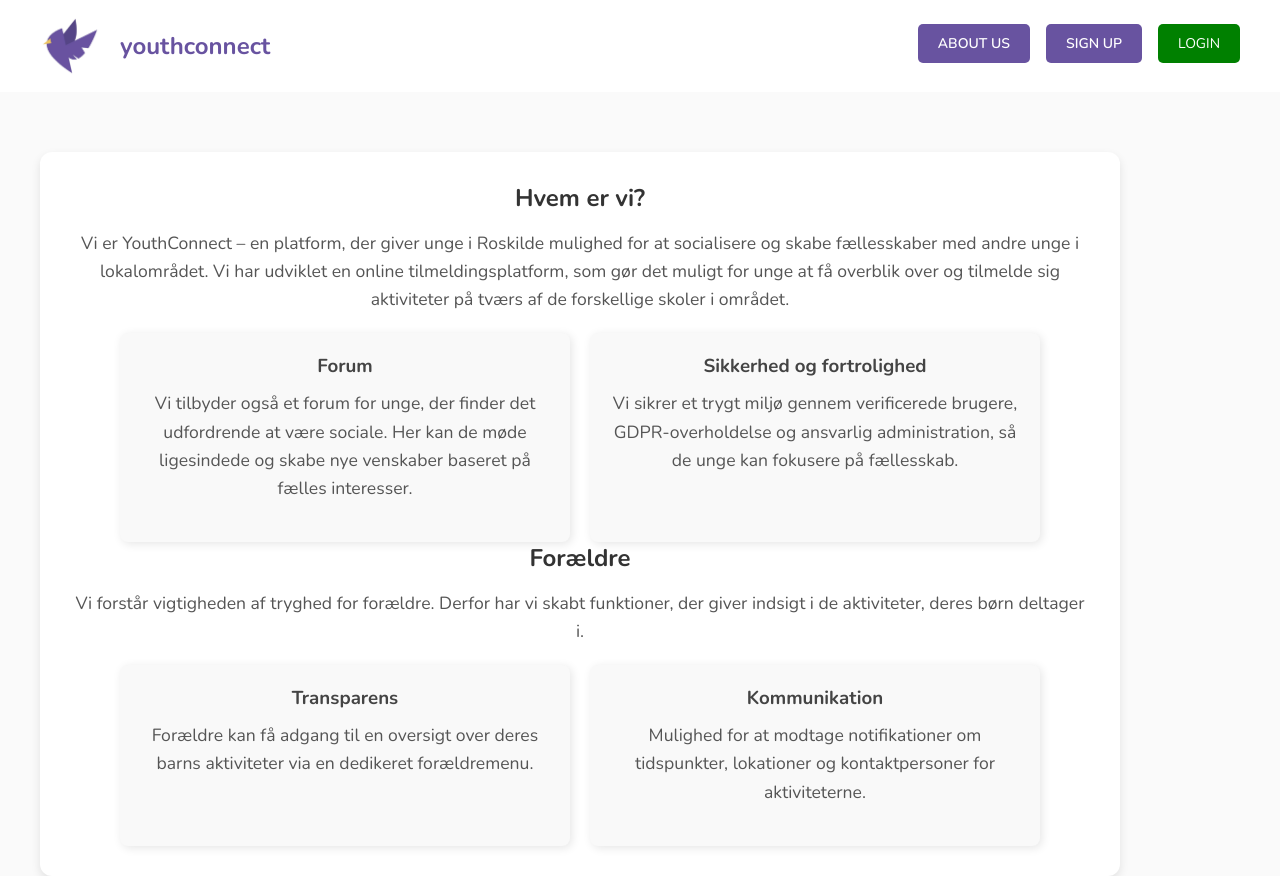
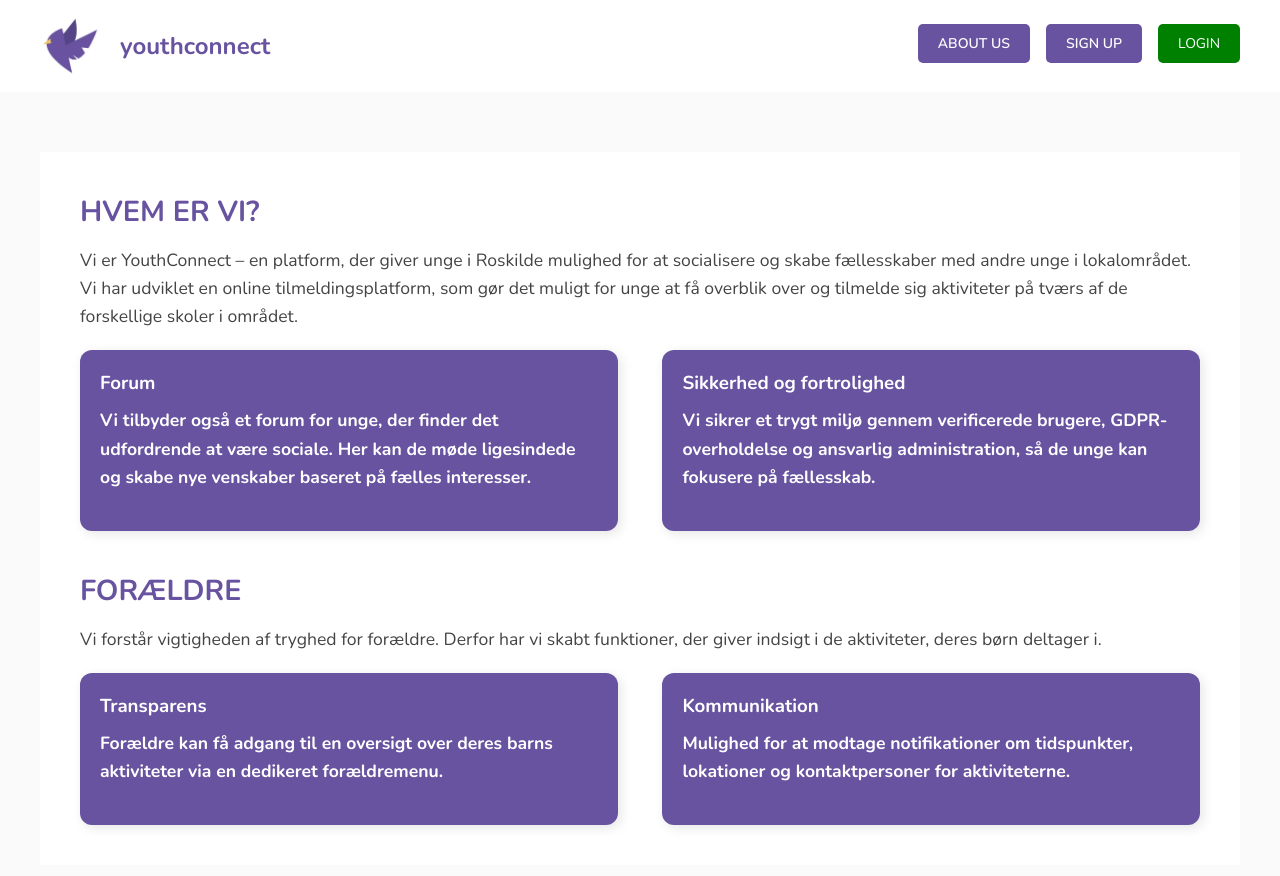
Before and after one commit to soyadem/youthconnect, a Vue app: page /aboutus in a window 1280 px wide. Built offline with nearby package versions, Linux system fonts and the light colour scheme; no server answers.

Commit message:
About us
nynyny

```diff
--- a/src/views/auth/AboutUs.vue
+++ b/src/views/auth/AboutUs.vue
@@ -8,13 +8,13 @@
       </p>
 
       <div class="content-section">
-        <div class="text-box">
+        <div class="text-box forum-box">
           <h3>Forum</h3>
           <p>
             Vi tilbyder også et forum for unge, der finder det udfordrende at være sociale. Her kan de møde ligesindede og skabe nye venskaber baseret på fælles interesser.
           </p>
         </div>
-        <div class="text-box">
+        <div class="text-box security-box">
           <h3>Sikkerhed og fortrolighed</h3>
           <p>
             Vi sikrer et trygt miljø gennem verificerede brugere, GDPR-overholdelse og ansvarlig administration, så de unge kan fokusere på fællesskab.
@@ -22,17 +22,17 @@
         </div>
       </div>
 
-      <h2>Forældre</h2>
+      <h2 class="section-title">Forældre</h2>
       <p>
         Vi forstår vigtigheden af tryghed for forældre. Derfor har vi skabt funktioner, der giver indsigt i de aktiviteter, deres børn deltager i.
       </p>
 
       <div class="content-section">
-        <div class="text-box">
+        <div class="text-box transparency-box">
           <h3>Transparens</h3>
           <p>Forældre kan få adgang til en oversigt over deres barns aktiviteter via en dedikeret forældremenu.</p>
         </div>
-        <div class="text-box">
+        <div class="text-box communication-box">
           <h3>Kommunikation</h3>
           <p>Mulighed for at modtage notifikationer om tidspunkter, lokationer og kontaktpersoner for aktiviteterne.</p>
         </div>
@@ -53,11 +53,12 @@
 
 html, body {
   height: 100%;
+  width: 100%;
   display: flex;
   justify-content: center;
   align-items: center;
-  background-color: #f4f4f4;
-  font-family: Arial, sans-serif;
+  background: #6853a0;
+  font-family: "Arial", sans-serif;
   text-align: center;
 }
 
@@ -66,26 +67,31 @@ html, body {
   flex-direction: column;
   align-items: center;
   justify-content: center;
-  width: 90%;
-  max-width: 1100px;
+  width: 100%;
+  max-width: 100%;
   background: white;
-  border-radius: 12px;
-  box-shadow: 0px 4px 10px rgba(0, 0, 0, 0.1);
-  padding: 30px;
+  border-radius: 0;
+  box-shadow: none;
+  padding: 40px;
 }
 
 .white-section {
-  text-align: center;
   width: 100%;
 }
 
 h2 {
-  color: #333;
+  color: #6853a0;
   margin-bottom: 15px;
+  font-size: 1.8rem;
+  text-transform: uppercase;
+}
+
+.section-title {
+  margin-top: 40px;
 }
 
 p {
-  color: #555;
+  color: #444;
   font-size: 1.1rem;
   line-height: 1.6;
   margin-bottom: 20px;
@@ -93,26 +99,39 @@ p {
 
 .content-section {
   display: flex;
-  justify-content: center;
+  justify-content: space-between;
   flex-wrap: wrap;
   gap: 20px;
   margin-top: 20px;
+  width: 100%;
 }
 
 .text-box {
   flex: 1;
-  min-width: 300px;
-  max-width: 450px;
-  background: #f9f9f9;
+  min-width: 320px;
+  max-width: 48%;
   padding: 20px;
-  border-radius: 8px;
-  box-shadow: 2px 2px 10px rgba(0, 0, 0, 0.1);
-  text-align: center;
+  border-radius: 12px;
+  box-shadow: 3px 3px 12px rgba(0, 0, 0, 0.1);
+  transition: transform 0.3s ease-in-out;
+  color: white;
+  font-weight: bold;
+  background: #6853a0;
+  text-align: left;
+}
+
+.text-box p {
+  color: white;
+}
+
+.text-box:hover {
+  transform: translateY(-5px) scale(1.05);
+  box-shadow: 5px 5px 15px rgba(0, 0, 0, 0.2);
 }
 
 h3 {
-  color: #444;
   margin-bottom: 10px;
+  color: #fff;
 }
 
 @media (max-width: 768px) {
```
